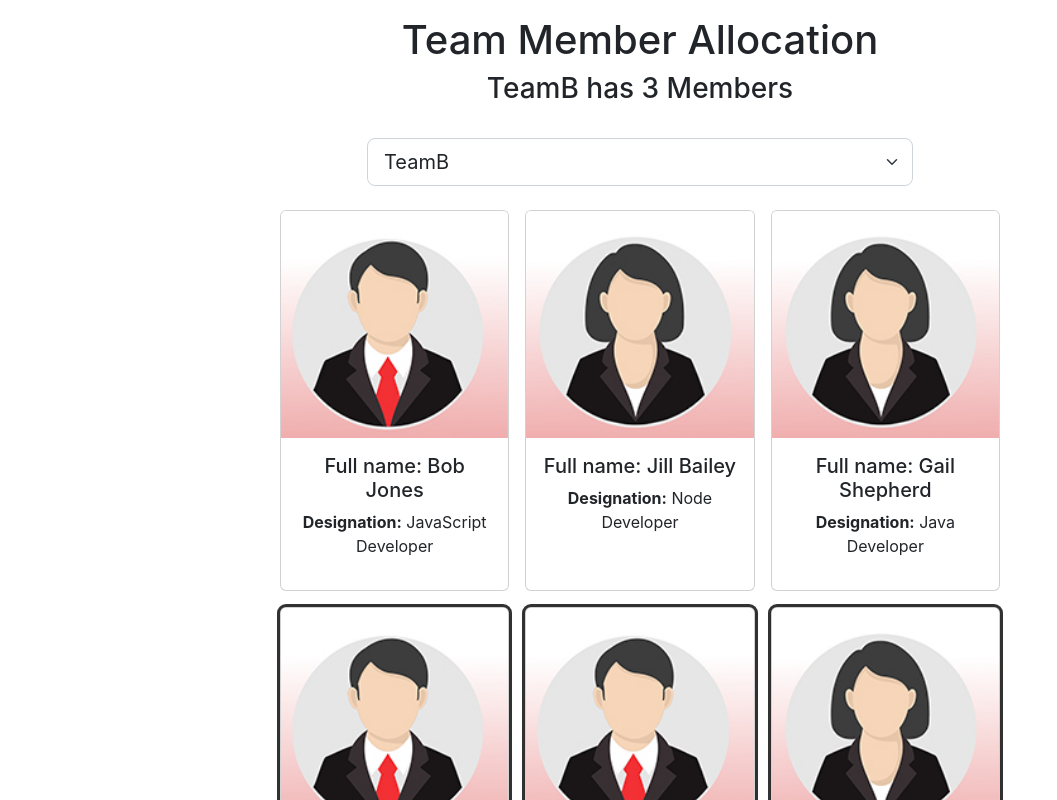
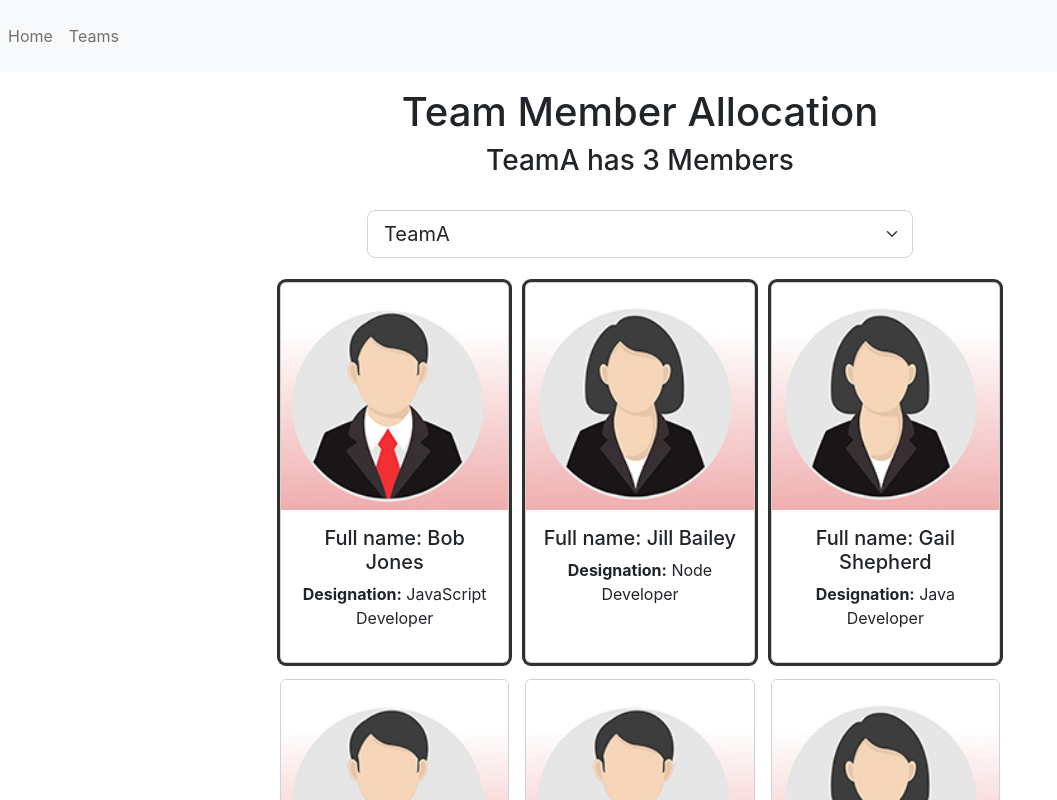
Before and after one commit to kerbasi/reactTraining1, a React (Vite) app: page / in a window 1280 px wide. Shown: the top 800 px of the page, without its empty margins (0-1057 px from the left). Built offline with nearby package versions, Linux system fonts and the light colour scheme.

Commit message:
Add useEffect, routes, links

```diff
--- a/package.json
+++ b/package.json
@@ -11,7 +11,8 @@
   "dependencies": {
     "bootstrap": "^5.2.3",
     "react": "^18.2.0",
-    "react-dom": "^18.2.0"
+    "react-dom": "^18.2.0",
+    "react-router-dom": "^6.6.1"
   },
   "devDependencies": {
     "@types/react": "^18.0.26",
--- a/src/App.jsx
+++ b/src/App.jsx
@@ -1,117 +1,169 @@
-import { useState } from 'react'
-import './App.css'
-import Header from './Header'
-import Employees from './Employees'
-import Footer from './Footer'
+import { useState, useEffect } from "react";
+import { BrowserRouter as Router, Route, Routes } from "react-router-dom";
+import "./App.css";
+import Nav from "./Nav";
+import Header from "./Header";
+import Employees from "./Employees";
+import Footer from "./Footer";
+import GroupedTeamMembers from "./GroupedTeamMembers";
+import NotFound from "./NotFound";
 
 function App() {
-  const [selectedTeam, setTeam] = useState("TeamB")
+  const [selectedTeam, setTeam] = useState(
+    JSON.parse(localStorage.getItem("selectedTeam")) || "TeamA"
+  );
 
-  const [employees, setEmployees] = useState([{
+  const [employees, setEmployees] = useState(
+    JSON.parse(localStorage.getItem("employeeList")) || [
+      {
         id: 1,
         fullName: "Bob Jones",
         designation: "JavaScript Developer",
         gender: "male",
-    teamName: "TeamA"
+        teamName: "TeamA",
       },
       {
         id: 2,
         fullName: "Jill Bailey",
         designation: "Node Developer",
         gender: "female",
-    teamName: "TeamA"
+        teamName: "TeamA",
       },
       {
         id: 3,
         fullName: "Gail Shepherd",
         designation: "Java Developer",
         gender: "female",
-    teamName: "TeamA"
+        teamName: "TeamA",
       },
       {
         id: 4,
         fullName: "Sam Reynolds",
         designation: "React Developer",
         gender: "male",
-    teamName: "TeamB"
+        teamName: "TeamB",
       },
       {
         id: 5,
         fullName: "David Henry",
         designation: "DotNet Developer",
         gender: "male",
-    teamName: "TeamB"
+        teamName: "TeamB",
       },
       {
         id: 6,
         fullName: "Sarah Blake",
         designation: "SQL Server DBA",
         gender: "female",
-    teamName: "TeamB"
+        teamName: "TeamB",
       },
       {
         id: 7,
         fullName: "James Bennet",
         designation: "Angular Developer",
         gender: "male",
-    teamName: "TeamC"
+        teamName: "TeamC",
       },
       {
         id: 8,
         fullName: "Jessica Faye",
         designation: "API Developer",
         gender: "female",
-    teamName: "TeamC"
+        teamName: "TeamC",
       },
       {
         id: 9,
         fullName: "Lita Stone",
         designation: "C++ Developer",
         gender: "female",
-    teamName: "TeamC"
+        teamName: "TeamC",
       },
       {
         id: 10,
         fullName: "Daniel Young",
         designation: "Python Developer",
         gender: "male",
-    teamName: "TeamD"
+        teamName: "TeamD",
       },
       {
         id: 11,
         fullName: "Adrian Jacobs",
         designation: "Vue Developer",
         gender: "male",
-    teamName: "TeamD"
+        teamName: "TeamD",
       },
       {
         id: 12,
         fullName: "Devin Monroe",
         designation: "Graphic Designer",
         gender: "male",
-    teamName: "TeamD"
-  }])
+        teamName: "TeamD",
+      },
+    ]
+  );
+
+  useEffect(() => {
+    localStorage.setItem("employeeList", JSON.stringify(employees));
+  }, [employees]);
+
+  useEffect(() => {
+    localStorage.setItem("selectedTeam", JSON.stringify(selectedTeam));
+  }, [selectedTeam]);
 
   function handleTeamSelectionChange(event) {
-    setTeam(event.target.value)
+    setTeam(event.target.value);
   }
 
   function handlerEmployeeCardClick(event) {
-    const transformedEmployees = employees.map(employee =>employee.id === parseInt(event.currentTarget.id)
-      ? employee.teamName === selectedTeam ? {...employee, teamName: ''}
-      : {...employee, teamName: selectedTeam} : employee)
-    setEmployees(transformedEmployees)
+    const transformedEmployees = employees.map((employee) =>
+      employee.id === parseInt(event.currentTarget.id)
+        ? employee.teamName === selectedTeam
+          ? { ...employee, teamName: "" }
+          : { ...employee, teamName: selectedTeam }
+        : employee
+    );
+    setEmployees(transformedEmployees);
   }
 
   return (
-    <div className="app">
-      <Header selectedTeam={selectedTeam} teamMemberCount={
-        employees.filter(employee => employee.teamName === selectedTeam).length
-      }/>
-      <Employees employees={employees} selectedTeam={selectedTeam} handlerEmployeeCardClick={handlerEmployeeCardClick} handleTeamSelectionChange={handleTeamSelectionChange} />
+    <div>
+      <Router>
+        <Nav />
+        <Header
+          selectedTeam={selectedTeam}
+          teamMemberCount={
+            employees.filter((employee) => employee.teamName === selectedTeam)
+              .length
+          }
+        />
+        <Routes>
+          <Route
+            path='/'
+            element={
+              <Employees
+                employees={employees}
+                selectedTeam={selectedTeam}
+                handlerEmployeeCardClick={handlerEmployeeCardClick}
+                handleTeamSelectionChange={handleTeamSelectionChange}
+              />
+            }
+          ></Route>
+          <Route
+            path='/groupedTeamMembers'
+            element={
+              <GroupedTeamMembers
+                employees={employees}
+                selectedTeam={selectedTeam}
+                setTeam={setTeam}
+              />
+            }
+          ></Route>
+          <Route path='*' element={<NotFound />}></Route>
+        </Routes>
         <Footer />
+      </Router>
     </div>
-  )
+  );
 }
 
-export default App
+export default App;
--- /dev/null
+++ b/src/GroupedTeamMembers.jsx
@@ -0,0 +1,13 @@
+const GroupedTeamMembers = () => {
+  return (
+    <div className='container'>
+      <div className='row justify-content-center mt-3 mb-4'>
+        <div className='col-8'>
+          <h1>404 - Page Not Found</h1>
+        </div>
+      </div>
+    </div>
+  );
+};
+
+export default GroupedTeamMembers;
--- /dev/null
+++ b/src/Nav.jsx
@@ -0,0 +1,22 @@
+import { Link } from "react-router-dom";
+
+const Nav = () => {
+  return (
+    <nav className='navbar navbar-expand-lg navbar-light bg-light'>
+      <ul className='navbar navbar-nav me-auto mb-2 mb-lg-0'>
+        <li className='nav-item'>
+          <Link className='nav-link' to='/'>
+            Home
+          </Link>
+        </li>
+        <li className='nav-item'>
+          <Link className='nav-link' to='/GroupedTeamMembers'>
+            Teams
+          </Link>
+        </li>
+      </ul>
+    </nav>
+  );
+};
+
+export default Nav;
--- /dev/null
+++ b/src/NotFound.jsx
@@ -0,0 +1,13 @@
+const NotFound = () => {
+  return (
+    <div className='container'>
+      <div className='row justify-content-center mt-3 mb-4'>
+        <div className='col-8'>
+          <h1 className='text-danger'>404 - Page Not Found</h1>
+        </div>
+      </div>
+    </div>
+  );
+};
+
+export default NotFound;
```
Also changed, not shown: 1 other file (tests, documents, lock files or other folders). Lines whose indentation alone changed are shown as unchanged.
